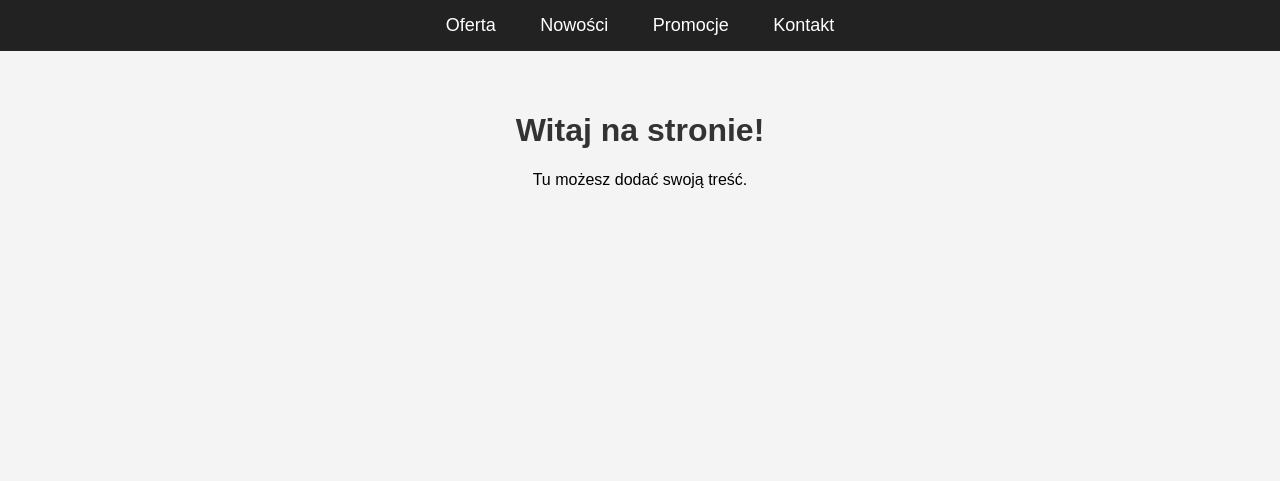
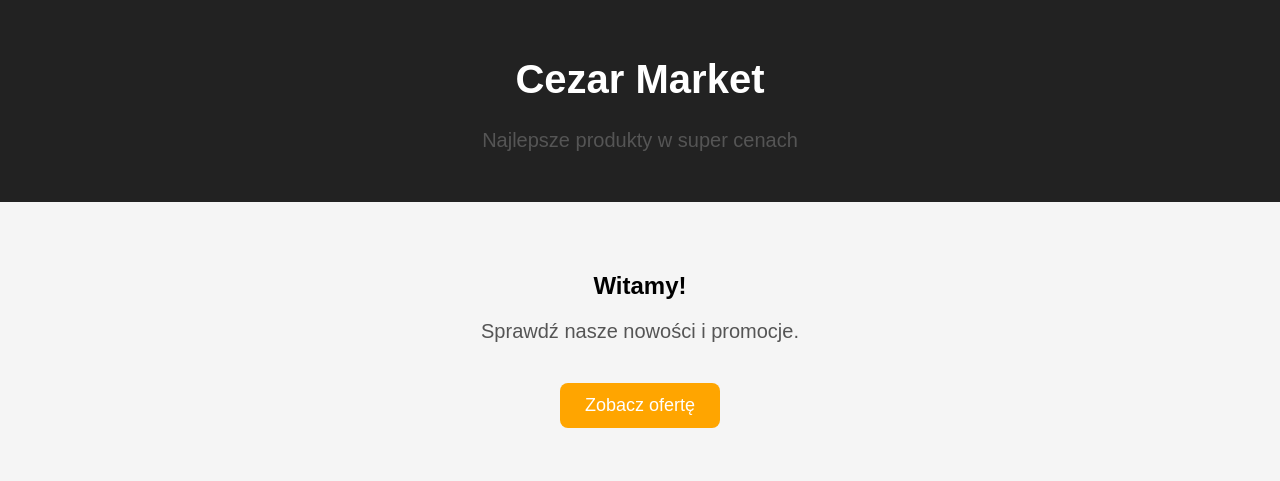
Before and after one commit to MagdalenaEm/CezarMarket, a plain HTML site: page index.html in a window 1280 px wide. Drawn offline with Linux system fonts and the light colour scheme.

Commit message:
Update index.html

```diff
--- a/index.html
+++ b/index.html
@@ -3,57 +3,65 @@
 <head>
   <meta charset="UTF-8">
   <meta name="viewport" content="width=device-width, initial-scale=1.0">
-  <title>Moja Strona</title>
+  <title>Cezar Market</title>
 
   <style>
     body {
       margin: 0;
       font-family: Arial, sans-serif;
-      background: #f4f4f4;
-    }
-
-    nav {
-      background: #222;
-      padding: 15px;
+      background-color: #f5f5f5;
       text-align: center;
     }
 
-    nav a {
+    header {
+      background-color: #222;
       color: white;
-      text-decoration: none;
-      margin: 0 20px;
-      font-size: 18px;
-      transition: 0.3s;
+      padding: 30px;
     }
 
-    nav a:hover {
-      color: orange;
-    }
-
-    .content {
-      padding: 40px;
-      text-align: center;
+    main {
+      padding: 50px 20px;
     }
 
     h1 {
-      color: #333;
+      font-size: 40px;
+    }
+
+    p {
+      font-size: 20px;
+      color: #555;
+    }
+
+    .button {
+      display: inline-block;
+      margin-top: 20px;
+      padding: 12px 25px;
+      background-color: orange;
+      color: white;
+      text-decoration: none;
+      border-radius: 8px;
+      font-size: 18px;
+    }
+
+    .button:hover {
+      background-color: darkorange;
     }
   </style>
 </head>
 
 <body>
 
-  <nav>
-    <a href="#">Oferta</a>
-    <a href="#">Nowości</a>
-    <a href="#">Promocje</a>
-    <a href="#">Kontakt</a>
-  </nav>
+  <header>
+    <h1>Cezar Market</h1>
+    <p>Najlepsze produkty w super cenach</p>
+  </header>
 
-  <div class="content">
-    <h1>Witaj na stronie!</h1>
-    <p>Tu możesz dodać swoją treść.</p>
-  </div>
+  <main>
+    <h2>Witamy!</h2>
+    <p>Sprawdź nasze nowości i promocje.</p>
+
+    <a href="#" class="button">Zobacz ofertę</a>
+  </main>
 
 </body>
 </html>
```
